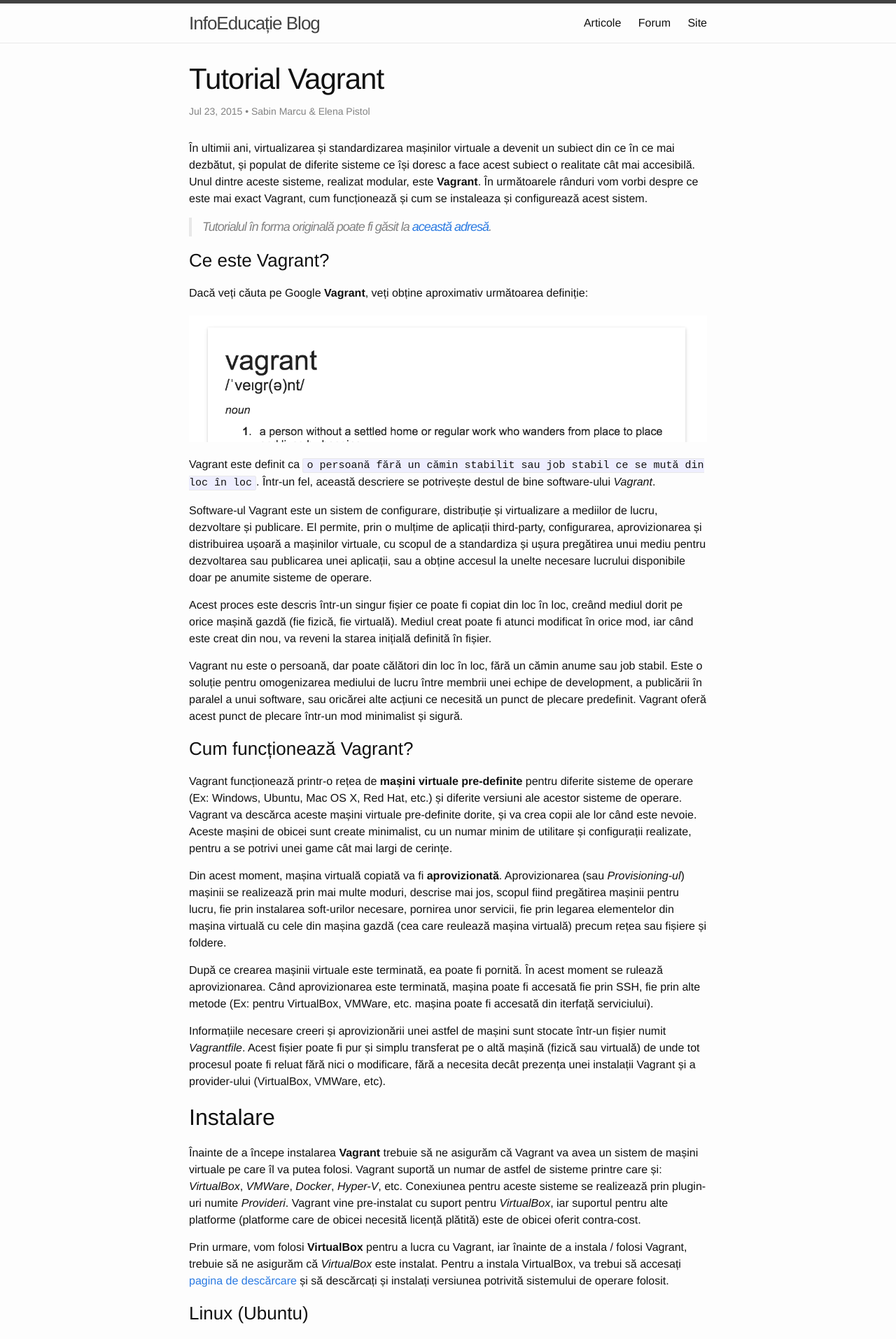
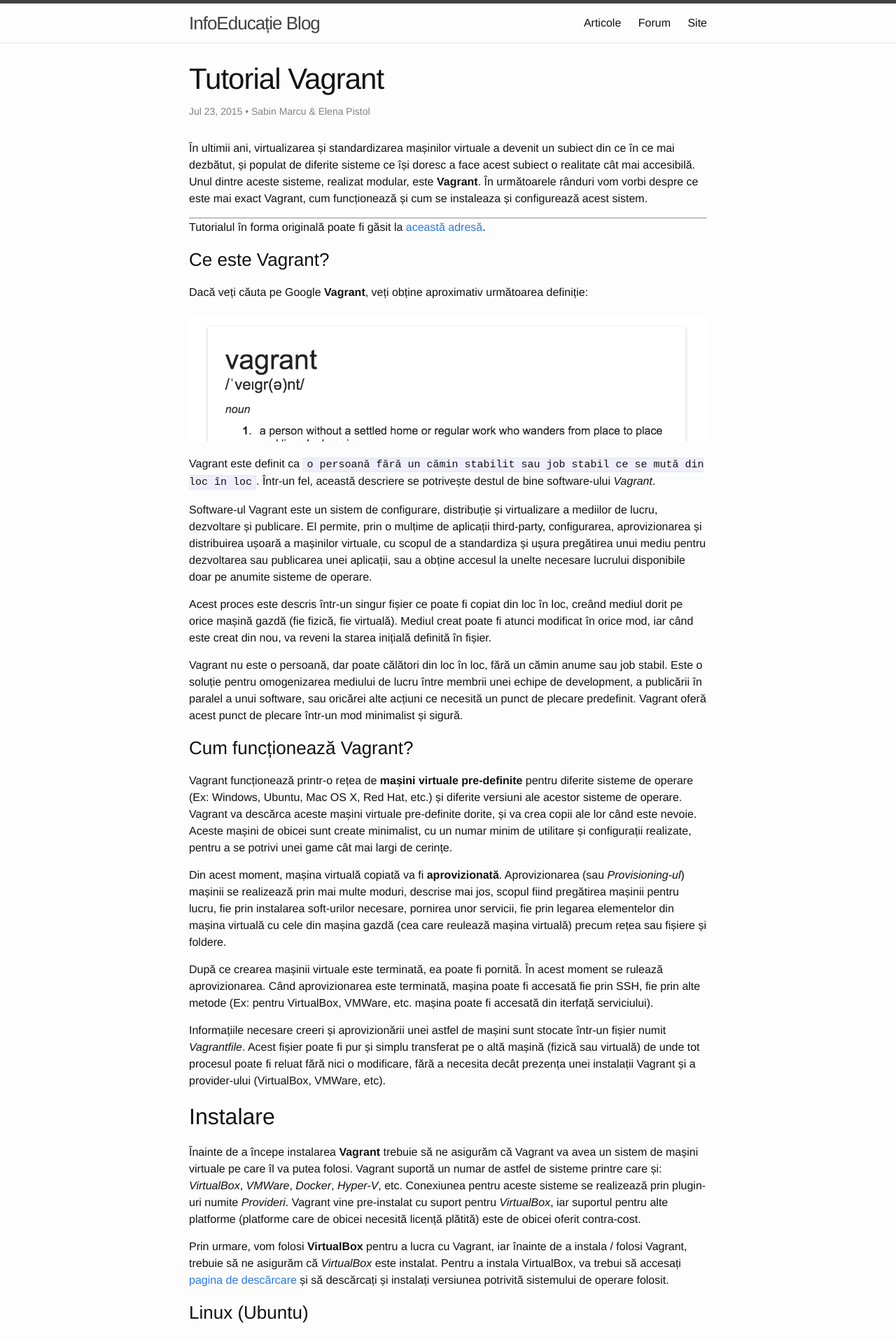
Before and after one commit to infoeducatie/blog.infoeducatie.ro, a Jekyll site: the page built from _posts/2015-07-23-tutorial-vagrant.markdown, in a window 1280 px wide. Shown: the top 1914 px of the page at 70% size. Built offline with Jekyll 4.4.1, drawn with Linux system fonts in a browser that asks for light colours.

```diff
--- a/_posts/2015-07-23-tutorial-vagrant.markdown
+++ b/_posts/2015-07-23-tutorial-vagrant.markdown
@@ -23,7 +23,9 @@ categories: tutorial
 
 În ultimii ani, virtualizarea și standardizarea mașinilor virtuale a devenit un subiect din ce în ce mai dezbătut, și populat de diferite sisteme ce își doresc a face acest subiect o realitate cât mai accesibilă. Unul dintre aceste sisteme, realizat modular, este **Vagrant**. În următoarele rânduri vom vorbi despre ce este mai exact Vagrant, cum funcționează și cum se instaleaza și configurează acest sistem.
 
-> Tutorialul în forma originală poate fi găsit la [această adresă](http://sabinmarcu.github.io/vagrant-tutorial).
+---
+
+Tutorialul în forma originală poate fi găsit la [această adresă](http://sabinmarcu.github.io/vagrant-tutorial).
 
 ### Ce este Vagrant?
 
```
